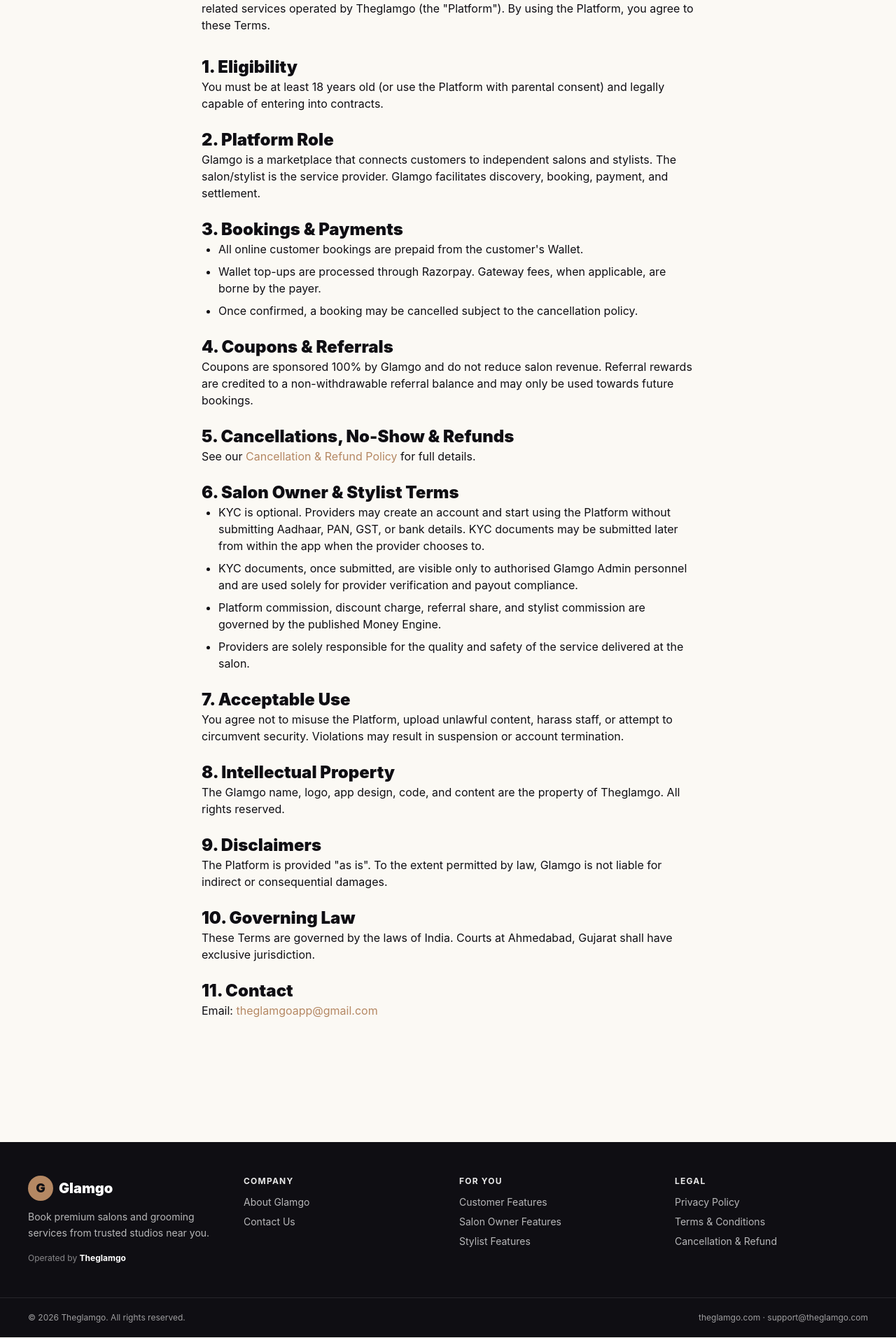
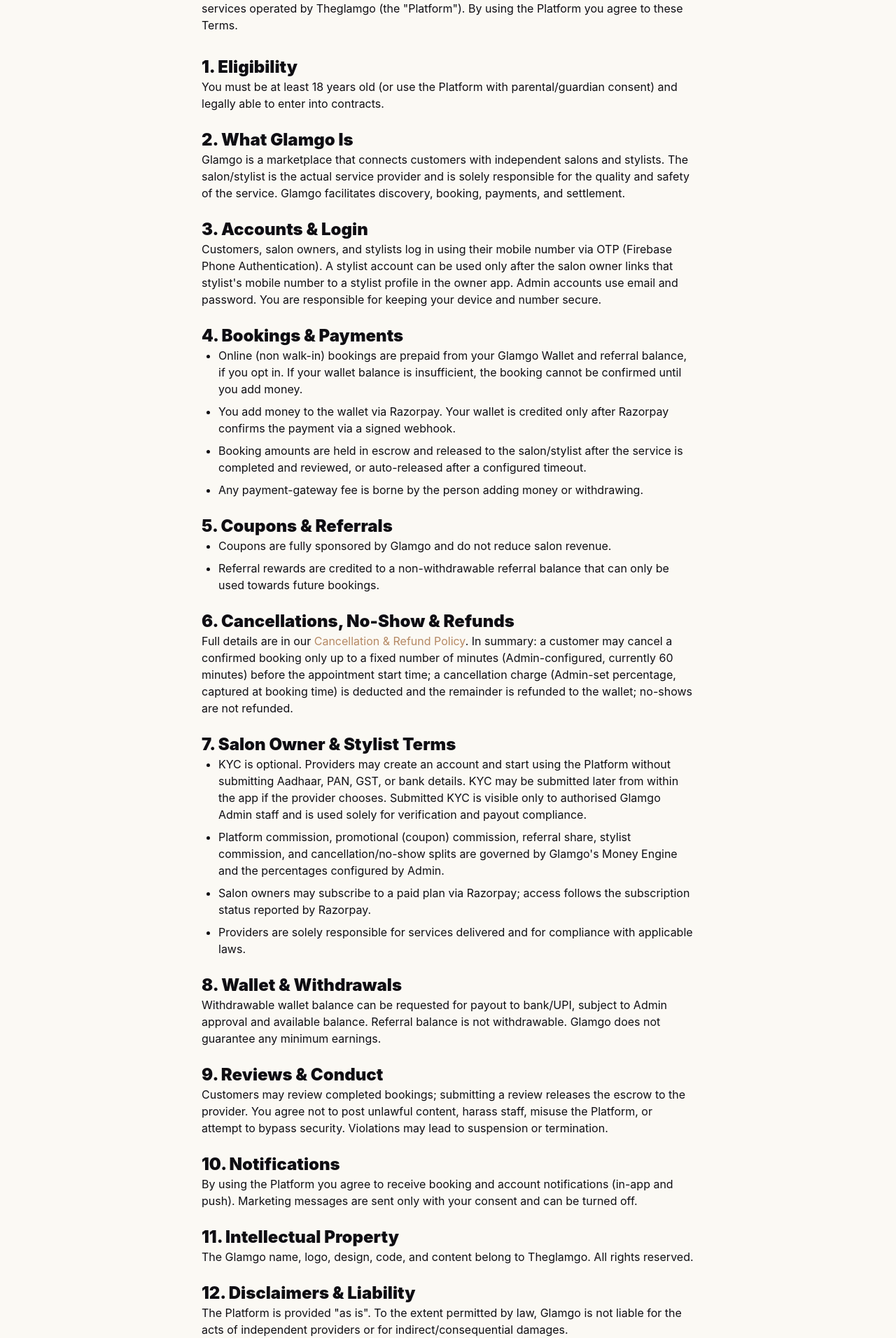
Before and after one commit to theglamgo/glamgo-website, a Next.js app: page /terms in a window 1280 px wide. Shown: the part 269-2181 px from the top of the page at 70% size. Built offline with nearby package versions, Linux system fonts and the light colour scheme.

Commit message:
terms & Conditions — Glamgo

```diff
--- a/app/terms/page.tsx
+++ b/app/terms/page.tsx
@@ -4,51 +4,170 @@
   return (
     <article className="max-w-3xl mx-auto px-4 md:px-8 py-12 md:py-20">
       <h1 className="text-4xl font-black">Terms &amp; Conditions</h1>
-      <p className="text-sm text-brand-textMuted"><em>Last updated: {new Date().toLocaleDateString("en-IN", { year: "numeric", month: "long" })}</em></p>
+      <p className="text-sm text-brand-textMuted">
+        <em>Last updated: June 2026</em>
+      </p>
 
-      <p className="mt-6">These Terms govern your use of the Glamgo application, the theglamgo.com website, and all related services operated by Theglamgo (the &quot;Platform&quot;). By using the Platform, you agree to these Terms.</p>
+      <p className="mt-6">
+        These Terms govern your use of the Glamgo app, the theglamgo.com
+        website, and related services operated by Theglamgo (the
+        &quot;Platform&quot;). By using the Platform you agree to these Terms.
+      </p>
 
       <h2 className="mt-8 text-2xl font-black">1. Eligibility</h2>
-      <p>You must be at least 18 years old (or use the Platform with parental consent) and legally capable of entering into contracts.</p>
+      <p>
+        You must be at least 18 years old (or use the Platform with
+        parental/guardian consent) and legally able to enter into contracts.
+      </p>
 
-      <h2 className="mt-6 text-2xl font-black">2. Platform Role</h2>
-      <p>Glamgo is a marketplace that connects customers to independent salons and stylists. The salon/stylist is the service provider. Glamgo facilitates discovery, booking, payment, and settlement.</p>
+      <h2 className="mt-6 text-2xl font-black">2. What Glamgo Is</h2>
+      <p>
+        Glamgo is a marketplace that connects customers with independent
+        salons and stylists. The salon/stylist is the actual service provider
+        and is solely responsible for the quality and safety of the service.
+        Glamgo facilitates discovery, booking, payments, and settlement.
+      </p>
 
-      <h2 className="mt-6 text-2xl font-black">3. Bookings &amp; Payments</h2>
+      <h2 className="mt-6 text-2xl font-black">3. Accounts &amp; Login</h2>
+      <p>
+        Customers, salon owners, and stylists log in using their mobile number
+        via OTP (Firebase Phone Authentication). A stylist account can be used
+        only after the salon owner links that stylist&apos;s mobile number to a
+        stylist profile in the owner app. Admin accounts use email and
+        password. You are responsible for keeping your device and number
+        secure.
+      </p>
+
+      <h2 className="mt-6 text-2xl font-black">4. Bookings &amp; Payments</h2>
       <ul className="list-disc pl-6 space-y-2">
-        <li>All online customer bookings are prepaid from the customer&apos;s Wallet.</li>
-        <li>Wallet top-ups are processed through Razorpay. Gateway fees, when applicable, are borne by the payer.</li>
-        <li>Once confirmed, a booking may be cancelled subject to the cancellation policy.</li>
+        <li>
+          Online (non walk-in) bookings are prepaid from your Glamgo Wallet
+          and referral balance, if you opt in. If your wallet balance is
+          insufficient, the booking cannot be confirmed until you add money.
+        </li>
+        <li>
+          You add money to the wallet via Razorpay. Your wallet is credited
+          only after Razorpay confirms the payment via a signed webhook.
+        </li>
+        <li>
+          Booking amounts are held in escrow and released to the salon/stylist
+          after the service is completed and reviewed, or auto-released after
+          a configured timeout.
+        </li>
+        <li>
+          Any payment-gateway fee is borne by the person adding money or
+          withdrawing.
+        </li>
       </ul>
 
-      <h2 className="mt-6 text-2xl font-black">4. Coupons &amp; Referrals</h2>
-      <p>Coupons are sponsored 100% by Glamgo and do not reduce salon revenue. Referral rewards are credited to a non-withdrawable referral balance and may only be used towards future bookings.</p>
-
-      <h2 className="mt-6 text-2xl font-black">5. Cancellations, No-Show &amp; Refunds</h2>
-      <p>See our <a className="link-gold" href="/refund/">Cancellation &amp; Refund Policy</a> for full details.</p>
-
-      <h2 className="mt-6 text-2xl font-black">6. Salon Owner &amp; Stylist Terms</h2>
+      <h2 className="mt-6 text-2xl font-black">
+        5. Coupons &amp; Referrals
+      </h2>
       <ul className="list-disc pl-6 space-y-2">
-        <li>KYC is optional. Providers may create an account and start using the Platform without submitting Aadhaar, PAN, GST, or bank details. KYC documents may be submitted later from within the app when the provider chooses to.</li>
-        <li>KYC documents, once submitted, are visible only to authorised Glamgo Admin personnel and are used solely for provider verification and payout compliance.</li>
-        <li>Platform commission, discount charge, referral share, and stylist commission are governed by the published Money Engine.</li>
-        <li>Providers are solely responsible for the quality and safety of the service delivered at the salon.</li>
+        <li>
+          Coupons are fully sponsored by Glamgo and do not reduce salon
+          revenue.
+        </li>
+        <li>
+          Referral rewards are credited to a non-withdrawable referral balance
+          that can only be used towards future bookings.
+        </li>
       </ul>
 
-      <h2 className="mt-6 text-2xl font-black">7. Acceptable Use</h2>
-      <p>You agree not to misuse the Platform, upload unlawful content, harass staff, or attempt to circumvent security. Violations may result in suspension or account termination.</p>
+      <h2 className="mt-6 text-2xl font-black">
+        6. Cancellations, No-Show &amp; Refunds
+      </h2>
+      <p>
+        Full details are in our{" "}
+        <a className="link-gold" href="/refund/">
+          Cancellation &amp; Refund Policy
+        </a>
+        . In summary: a customer may cancel a confirmed booking only up to a
+        fixed number of minutes (Admin-configured, currently 60 minutes)
+        before the appointment start time; a cancellation charge (Admin-set
+        percentage, captured at booking time) is deducted and the remainder is
+        refunded to the wallet; no-shows are not refunded.
+      </p>
 
-      <h2 className="mt-6 text-2xl font-black">8. Intellectual Property</h2>
-      <p>The Glamgo name, logo, app design, code, and content are the property of Theglamgo. All rights reserved.</p>
+      <h2 className="mt-6 text-2xl font-black">
+        7. Salon Owner &amp; Stylist Terms
+      </h2>
+      <ul className="list-disc pl-6 space-y-2">
+        <li>
+          KYC is optional. Providers may create an account and start using the
+          Platform without submitting Aadhaar, PAN, GST, or bank details. KYC
+          may be submitted later from within the app if the provider chooses.
+          Submitted KYC is visible only to authorised Glamgo Admin staff and is
+          used solely for verification and payout compliance.
+        </li>
+        <li>
+          Platform commission, promotional (coupon) commission, referral
+          share, stylist commission, and cancellation/no-show splits are
+          governed by Glamgo&apos;s Money Engine and the percentages configured
+          by Admin.
+        </li>
+        <li>
+          Salon owners may subscribe to a paid plan via Razorpay; access
+          follows the subscription status reported by Razorpay.
+        </li>
+        <li>
+          Providers are solely responsible for services delivered and for
+          compliance with applicable laws.
+        </li>
+      </ul>
 
-      <h2 className="mt-6 text-2xl font-black">9. Disclaimers</h2>
-      <p>The Platform is provided &quot;as is&quot;. To the extent permitted by law, Glamgo is not liable for indirect or consequential damages.</p>
+      <h2 className="mt-6 text-2xl font-black">
+        8. Wallet &amp; Withdrawals
+      </h2>
+      <p>
+        Withdrawable wallet balance can be requested for payout to bank/UPI,
+        subject to Admin approval and available balance. Referral balance is
+        not withdrawable. Glamgo does not guarantee any minimum earnings.
+      </p>
 
-      <h2 className="mt-6 text-2xl font-black">10. Governing Law</h2>
-      <p>These Terms are governed by the laws of India. Courts at Ahmedabad, Gujarat shall have exclusive jurisdiction.</p>
+      <h2 className="mt-6 text-2xl font-black">9. Reviews &amp; Conduct</h2>
+      <p>
+        Customers may review completed bookings; submitting a review releases
+        the escrow to the provider. You agree not to post unlawful content,
+        harass staff, misuse the Platform, or attempt to bypass security.
+        Violations may lead to suspension or termination.
+      </p>
 
-      <h2 className="mt-6 text-2xl font-black">11. Contact</h2>
-      <p>Email: <a className="link-gold" href="mailto:theglamgoapp@gmail.com">theglamgoapp@gmail.com</a></p>
+      <h2 className="mt-6 text-2xl font-black">10. Notifications</h2>
+      <p>
+        By using the Platform you agree to receive booking and account
+        notifications (in-app and push). Marketing messages are sent only with
+        your consent and can be turned off.
+      </p>
+
+      <h2 className="mt-6 text-2xl font-black">11. Intellectual Property</h2>
+      <p>
+        The Glamgo name, logo, design, code, and content belong to Theglamgo.
+        All rights reserved.
+      </p>
+
+      <h2 className="mt-6 text-2xl font-black">
+        12. Disclaimers &amp; Liability
+      </h2>
+      <p>
+        The Platform is provided &quot;as is&quot;. To the extent permitted by
+        law, Glamgo is not liable for the acts of independent providers or for
+        indirect/consequential damages.
+      </p>
+
+      <h2 className="mt-6 text-2xl font-black">13. Governing Law</h2>
+      <p>
+        These Terms are governed by the laws of India, with courts at
+        Ahmedabad, Gujarat having exclusive jurisdiction.
+      </p>
+
+      <h2 className="mt-6 text-2xl font-black">14. Contact</h2>
+      <p>
+        Email:{" "}
+        <a className="link-gold" href="mailto:theglamgoapp@gmail.com">
+          theglamgoapp@gmail.com
+        </a>
+      </p>
     </article>
   );
 }
```
